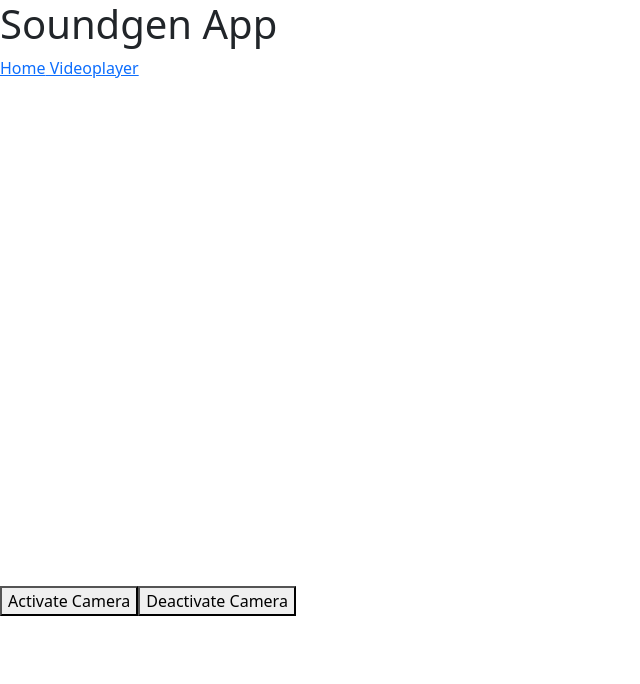
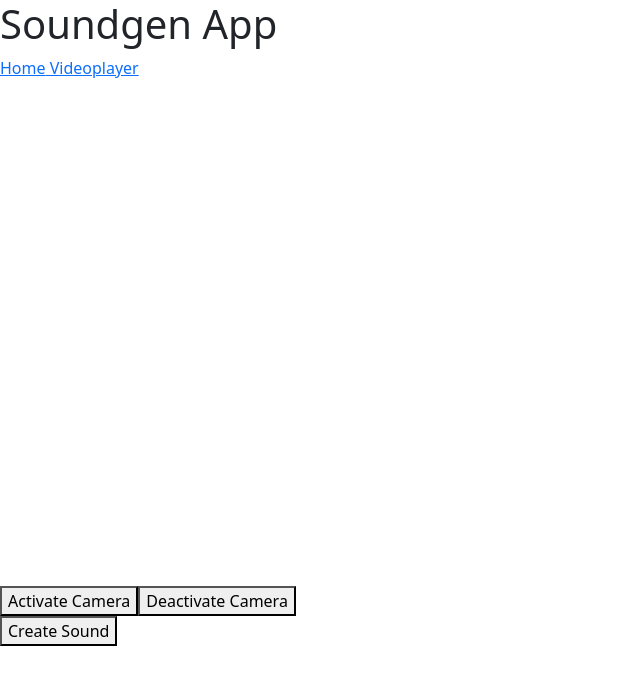
Before and after one commit to OwenCoogan/soundgen, a Vue app: page /videoplayer in a window 1280 px wide. Shown: the top 684 px of the page, without its empty margins (0-640 px from the left). Built offline with nearby package versions, Linux system fonts and the light colour scheme.

Commit message:
adding music player component

```diff
--- a/package.json
+++ b/package.json
@@ -8,14 +8,15 @@
     "lint": "vue-cli-service lint"
   },
   "dependencies": {
+    "@popperjs/core": "^2.10.1",
     "@tensorflow-models/body-pix": "^2.2.0",
     "@tensorflow-models/handpose": "0.0.7",
     "@tensorflow/tfjs": "^3.9.0",
     "@tensorflow/tfjs-converter": "^3.9.0",
     "@tensorflow/tfjs-core": "^3.9.0",
-    "@popperjs/core": "^2.10.1",
     "bootstrap": "^5.1.1",
     "core-js": "^3.6.5",
+    "tone": "^14.8.26",
     "vue": "^3.0.0",
     "vue-router": "^4.0.11",
     "vuex": "^3.6.2"
--- a/src/App.vue
+++ b/src/App.vue
@@ -2,7 +2,7 @@
   <h1>Soundgen App</h1>
 
     <div>
-      <router-link to='/home'> Home</router-link>
+      <router-link to='/'> Home</router-link>
       <router-link to='/videoplayer'> Videoplayer</router-link>
     </div>
     <router-view />
--- /dev/null
+++ b/src/components/MusicPlayer.vue
@@ -0,0 +1,21 @@
+<template>
+  <div>
+    <button v-on:click="createSound">Create Sound</button>
+  </div>
+</template>
+
+<script>
+import * as Tone from 'tone'
+export default {
+  methods: {
+    createSound(){
+    const synth = new Tone.Synth().toDestination();
+    synth.triggerAttackRelease("C4", "8n");
+    }
+
+  },
+  mounted () {
+  }
+}
+
+</script>
--- a/src/views/VideoPlayer.vue
+++ b/src/views/VideoPlayer.vue
@@ -8,16 +8,22 @@
       <button v-on:click="toggleCamera">Activate Camera</button>
       <button v-on:click="deactivateCamera">Deactivate Camera</button>
    </div>
+   <MusicPlayer/>
 </template>
 <script>
    import * as tf from '@tensorflow/tfjs'
    import * as handpose from '@tensorflow-models/handpose'
+   import MusicPlayer from '@/components/MusicPlayer'
    export default {
    data(){
      return {
-       localMediaStream: []
+       localMediaStream: [],
+
      }
    },
+   components: {
+    MusicPlayer
+  },
    setup() {
 
 
```
Also changed, not shown: 1 other file (tests, documents, lock files or other folders).
